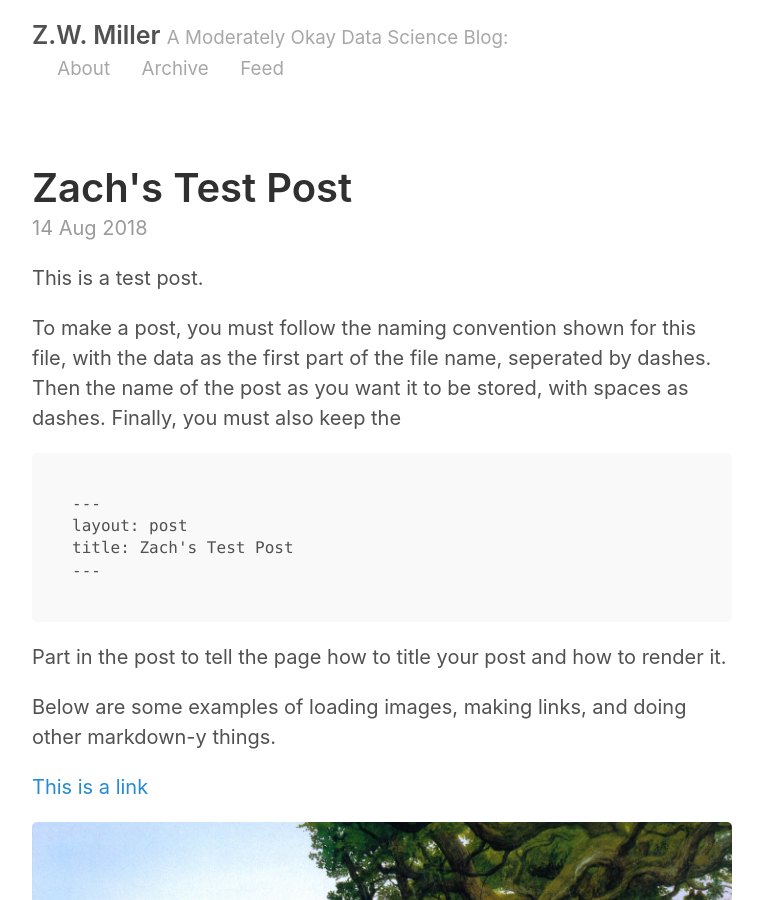
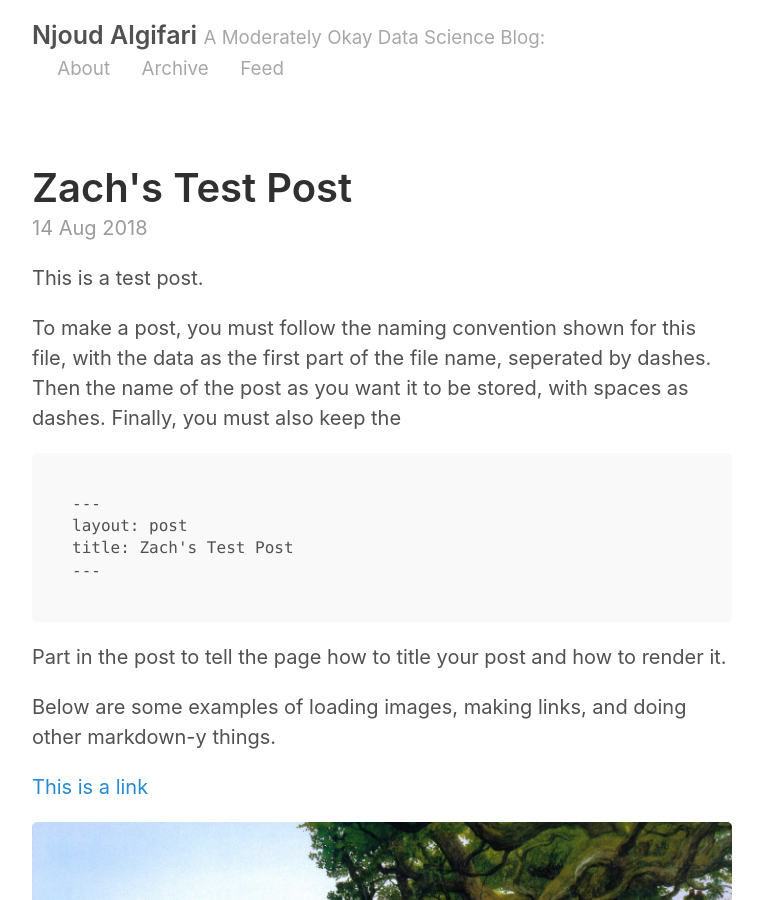
Before and after one commit to Njjouud/Njjouud.github.io, a Jekyll site: the page built from index.html, in a window 1280 px wide and 900 px high. Shown: the whole window, without its empty margins (258-1021 px from the left). Built offline with Jekyll 4.4.1, drawn with Linux system fonts in a browser that asks for light colours; the list of posts is cut into pages by our own code.

Commit message:
fixing title

```diff
--- a/_config.yml
+++ b/_config.yml
@@ -2,7 +2,7 @@
 permalink:           pretty
 
 # Setup
-title:               Z.W. Miller
+title:               Njoud Algifari
 tagline:             A Moderately Okay Data Science Blog
 url:                 http://Njjouud.github.io
 paginate:            2
```
